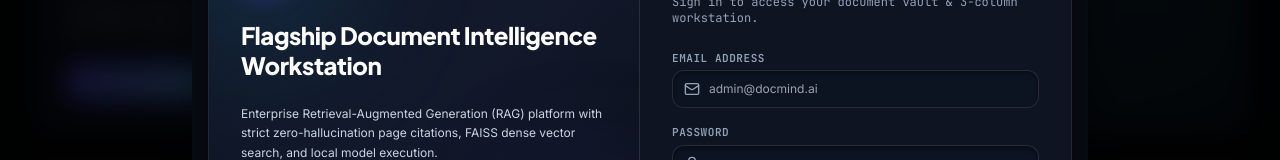
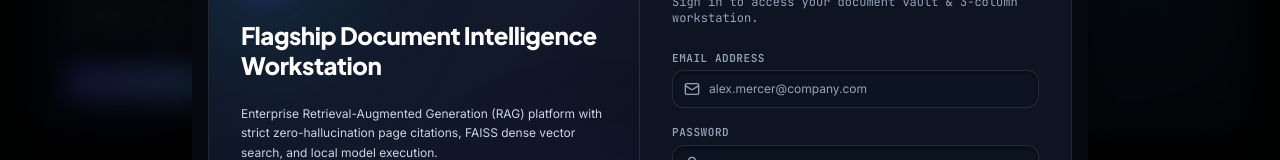
Before and after one commit to vivekjpoojary/docmind-ai, a React (Vite) app in the folder frontend/: page / in a window 1280 px wide. Both pictures are taken after a click on the button "Sign In / Register". Shown: the part 282-442 px from the top of the page. Built offline with nearby package versions, Linux system fonts and the light colour scheme; no server answers.

Commit message:
fix(auth): replace personal email placeholder with generic example

```diff
--- a/frontend/src/pages/AuthPage.tsx
+++ b/frontend/src/pages/AuthPage.tsx
@@ -134,7 +134,7 @@
                   required
                   value={email}
                   onChange={(e) => setEmail(e.target.value)}
-                  placeholder="admin@docmind.ai"
+                  placeholder="alex.mercer@company.com"
                   className="glass-input w-full pl-9 pr-4 py-2.5 rounded-xl text-white font-sans text-xs focus:outline-none"
                 />
               </div>
```
